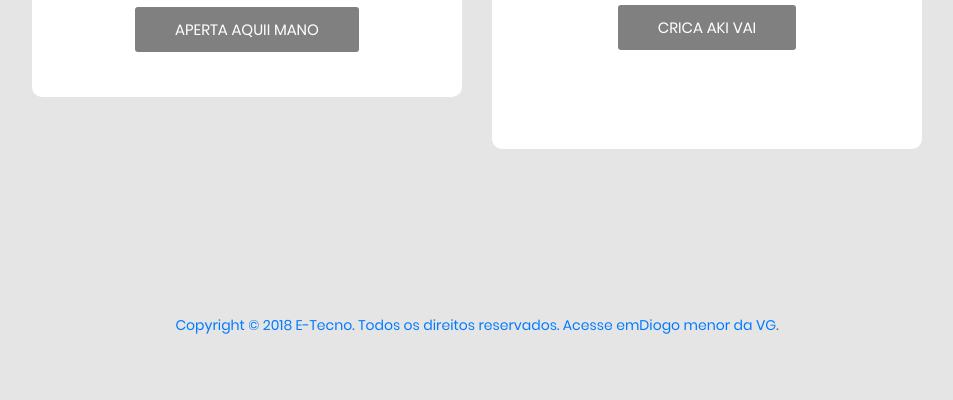
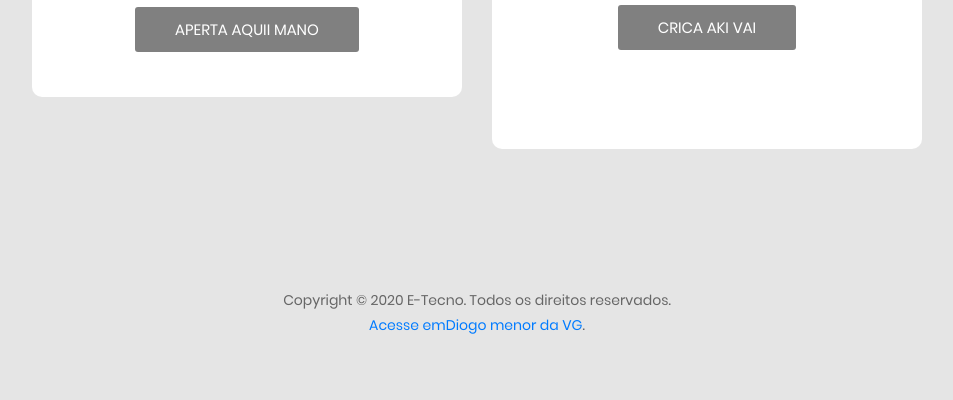
Before and after one commit to eu-diogo-ferreira/E-Tecno, a plain HTML site: page public/index.html in a window 1280 px wide. Shown: the part 2105-2505 px from the top of the page, without its empty margins (313-1266 px from the left). Drawn offline with Linux system fonts and the light colour scheme.

Commit message:
Update index.html

```diff
--- a/public/index.html
+++ b/public/index.html
@@ -938,7 +938,8 @@
                         <div class="row">
                             <div class="col-md-12">
                                 <div class="copyright">
-                                    <p>Copyright © 2018 E-Tecno. Todos os direitos reservados. Acesse em <a href="https://diogodeveloper.netlify.app">Diogo menor da VG</a>.</p>
+                                    <p>Copyright © 2020 E-Tecno. Todos os direitos reservados.</p>
+                                    <p>Acesse em <a href="https://diogodeveloper.netlify.app">Diogo menor da VG</a>.</p>
                                 </div>
                             </div>
                         </div>
```
